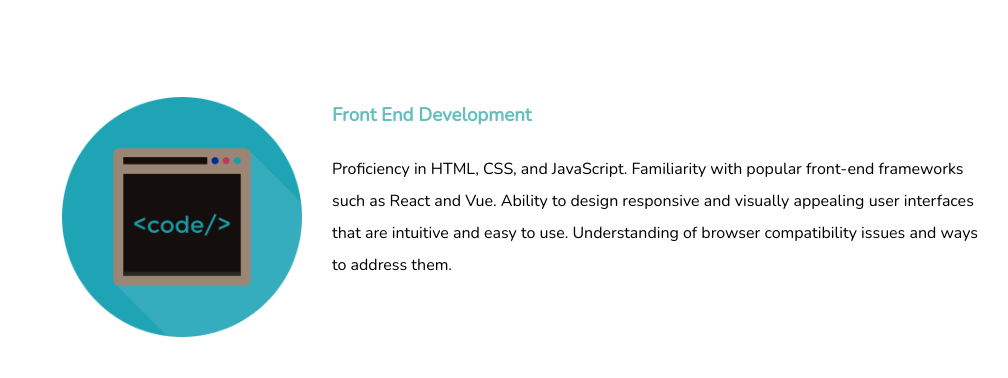
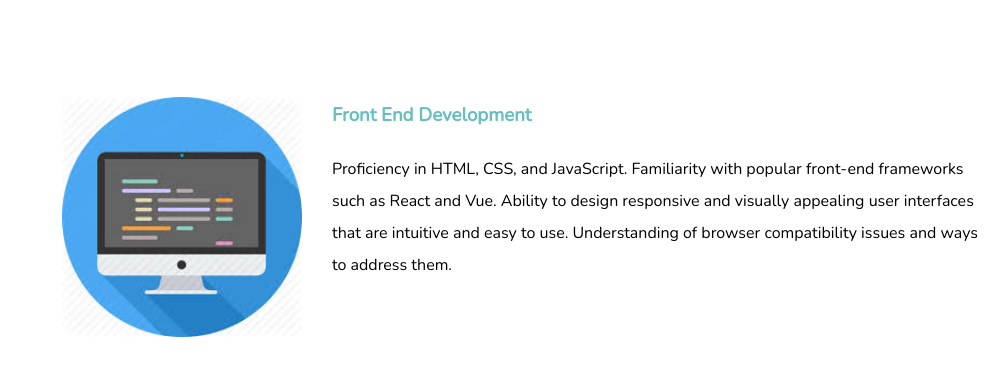
Before and after one commit to JoshHorosak/About-Me, a plain HTML site: page index.html in a window 1280 px wide. Shown: the part 1939-2317 px from the top of the page, without its empty margins (128-1136 px from the left). Drawn offline with nearby package versions, Linux system fonts and the light colour scheme.

Commit message:
Update index.html

```diff
--- a/index.html
+++ b/index.html
@@ -55,7 +55,7 @@
       <h2>My skills</h2>
 
       <div class="skill-row">
-          <img class="img-code left" src="images/code.png" alt="skill-code">
+          <img class="img-code left" src="images/coding.jpeg" alt="skill-code">
 
           <h3>Front End Development</h3>
           <p>
```
